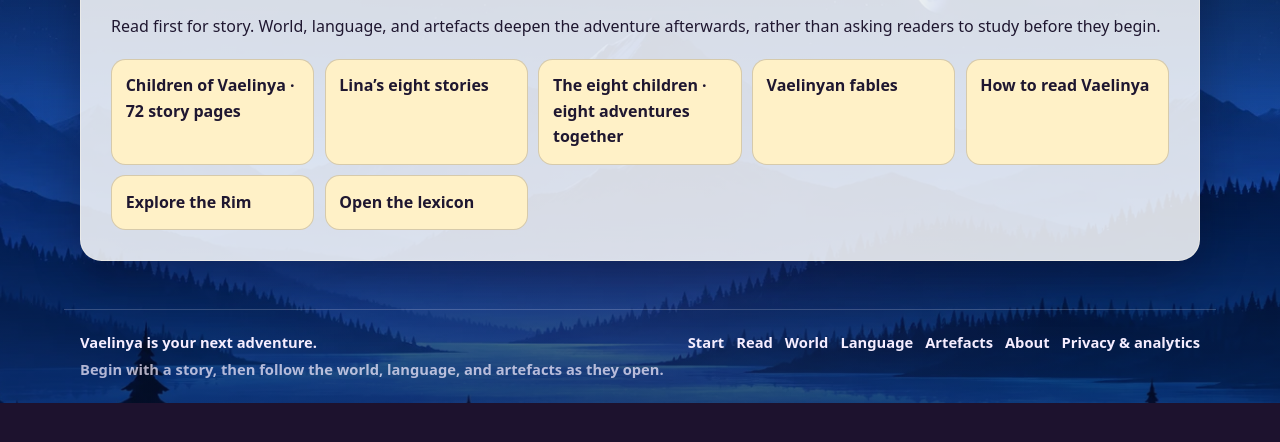
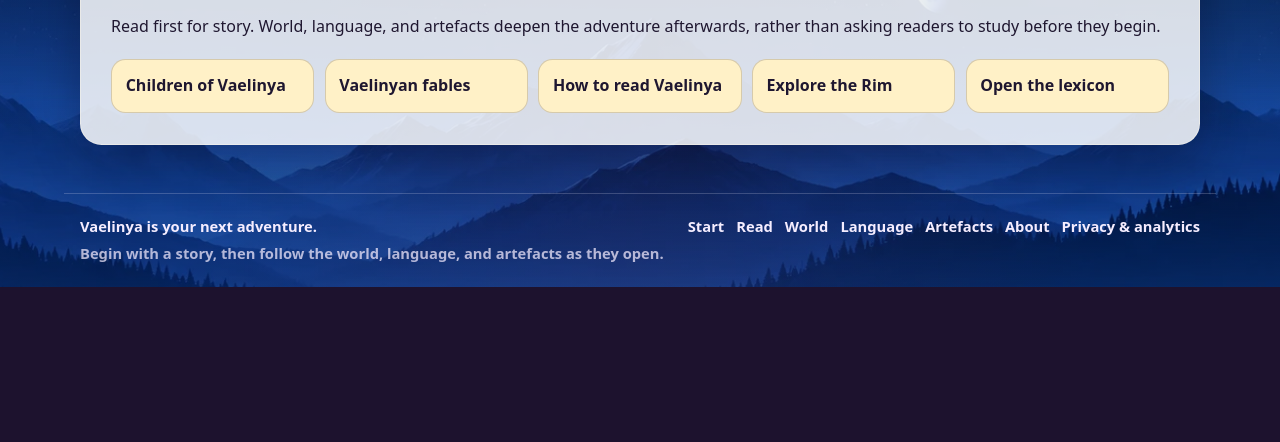
Before and after one commit to armpitpete/vaelinya-site, an Astro site: page /read in a window 1280 px wide. Shown: the part 258-700 px from the top of the page. Built offline with nearby package versions, Linux system fonts and the light colour scheme; Astro itself is replaced by a stand-in of ours.

Commit message:
Keep Children of Vaelinya as the single Read entry (#37)
Remove top-level Lina and Together shortcuts from /read/ so the Children of Vaelinya shelf is the single entry into the 72-story hierarchy. Simplify the parent card label and update the live verification marker. No story prose or structure changes.

```diff
--- a/src/pages/read/index.astro
+++ b/src/pages/read/index.astro
@@ -8,9 +8,7 @@ import BaseLayout from '../../layouts/BaseLayout.astro';
     <p class="lede">Start with the Children of Vaelinya: eight children, eight individual stories each, then eight adventures together.</p>
     <p>Read first for story. World, language, and artefacts deepen the adventure afterwards, rather than asking readers to study before they begin.</p>
     <div class="link-list">
-      <a href="/read/children-of-vaelinya/">Children of Vaelinya · 72 story pages</a>
-      <a href="/read/children-of-vaelinya/lina/">Lina’s eight stories</a>
-      <a href="/read/children-of-vaelinya/together/">The eight children · eight adventures together</a>
+      <a href="/read/children-of-vaelinya/">Children of Vaelinya</a>
       <a href="/read/fables/">Vaelinyan fables</a>
       <a href="/start/">How to read Vaelinya</a>
       <a href="/world/the-rim/">Explore the Rim</a>
```
Also changed, not shown: .github/workflows/live-children-verification.yml.
